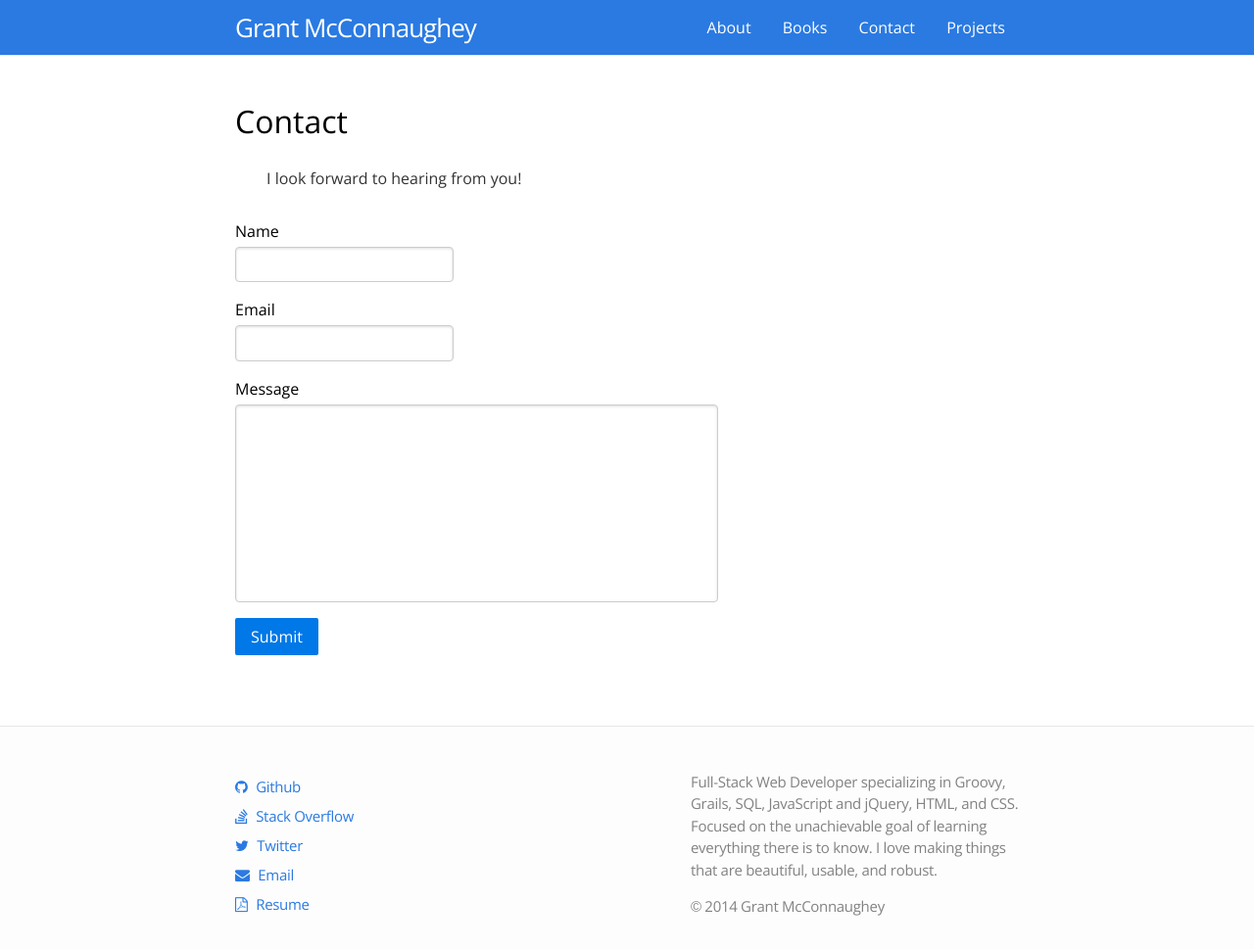
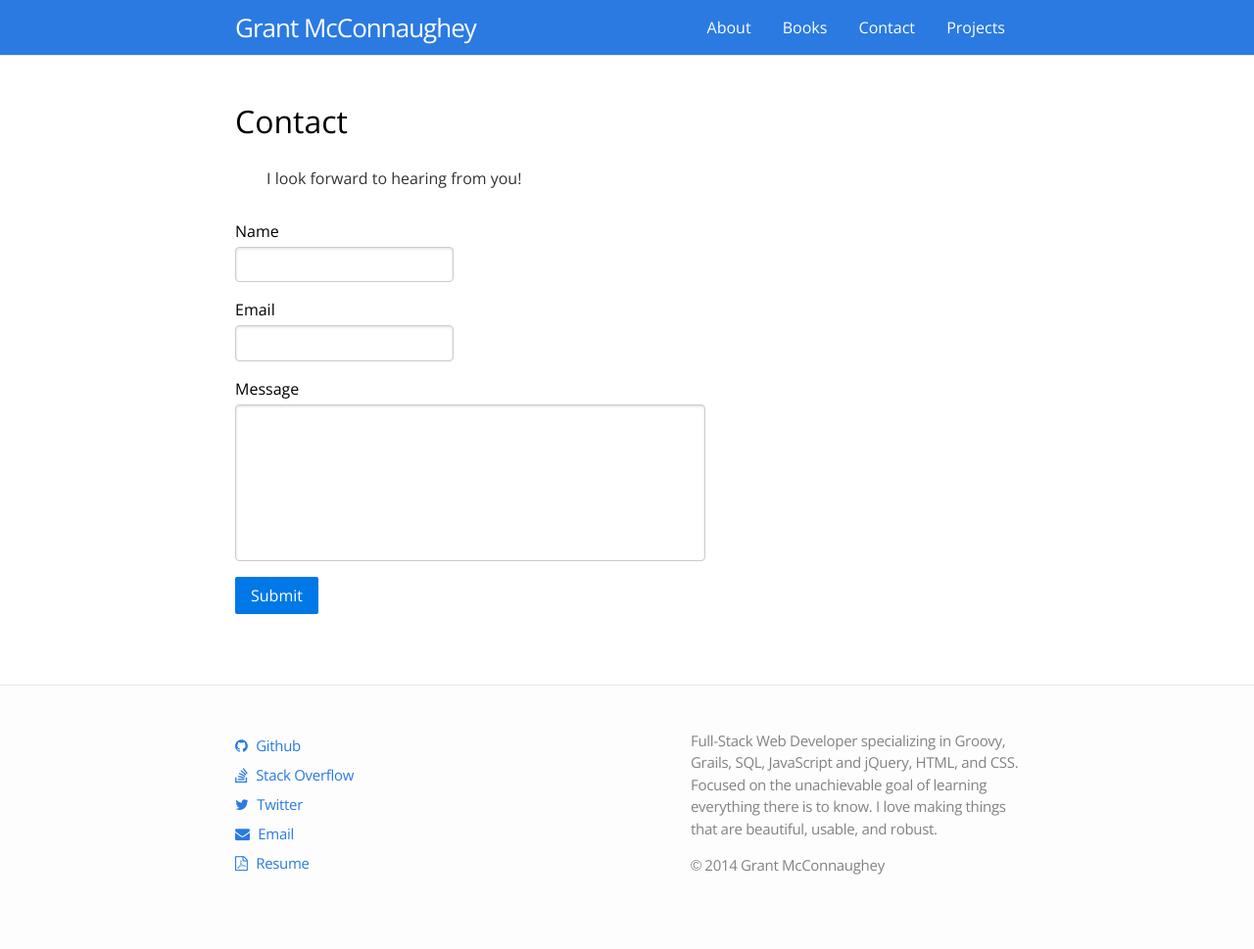
Before and after one commit to grantmcconnaughey/grantmcconnaughey.github.io, a Jekyll site: the page built from contact.html, in a window 1280 px wide. Shown: the whole page at 98% size. Built offline with Jekyll 4.4.1, drawn with Linux system fonts in a browser that asks for light colours; nearby versions of some CDN libraries; after the commit the page ends 927 px from its top, so only the background shows below that.

Commit message:
Adjusted textarea for mobile

```diff
--- a/contact.html
+++ b/contact.html
@@ -20,7 +20,6 @@ title: Contact
                 name="Field4"
                 class="field textarea medium"
                 spellcheck="true"
-                rows="10" cols="50"
                 tabindex="3"
                 onkeyup=""
                 required></textarea>
--- a/css/main.css
+++ b/css/main.css
@@ -17,7 +17,11 @@ a         { color: #2a7ae2; text-decoration: none; }
 a:hover   { color: #2a7ae2; text-decoration: underline; }
 a:visited { color: #205caa; }
 
-textarea { resize: none; }
+textarea {
+    resize: none;
+    width: 30em;
+    height: 10em;
+}
 
 /* Utility */
 
```
